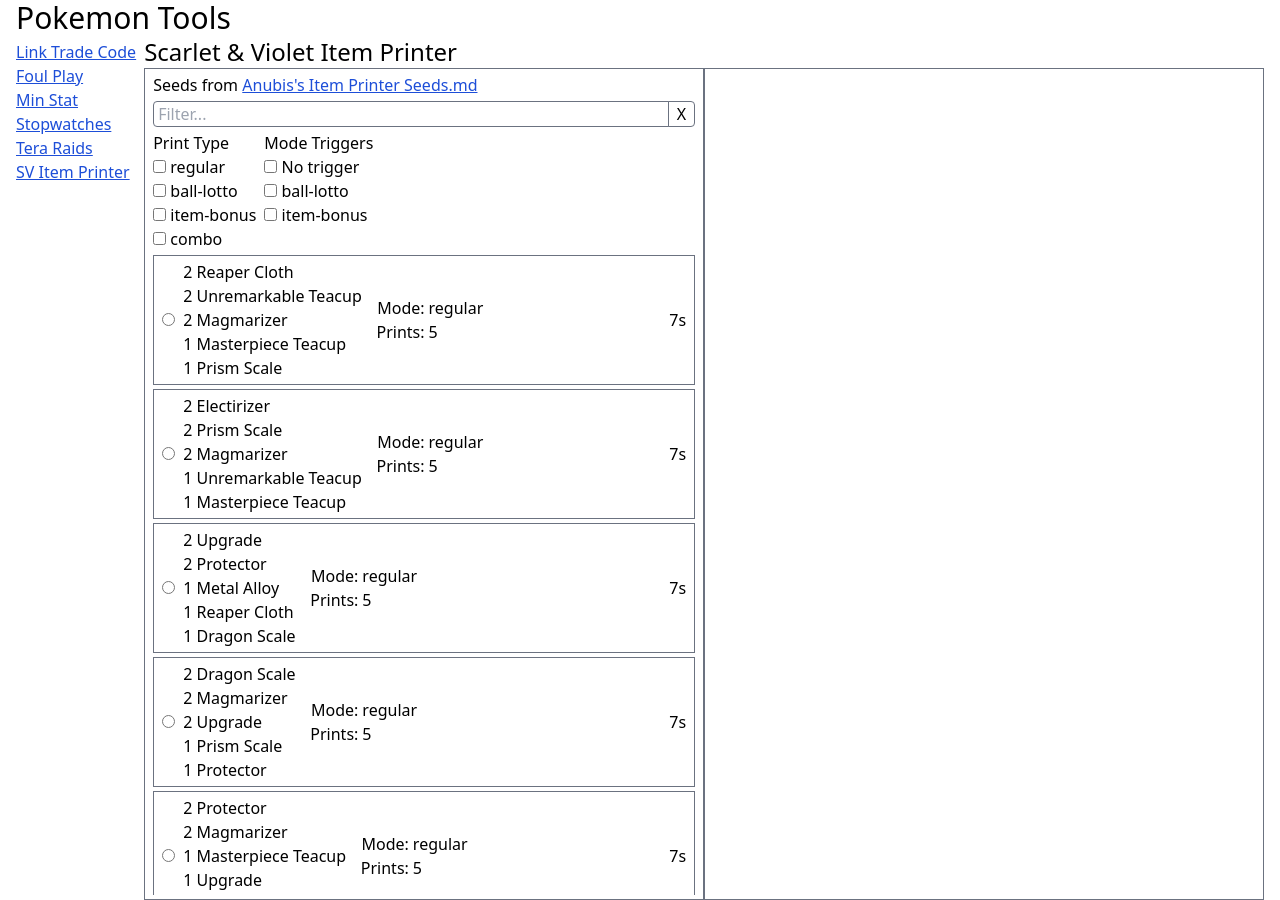
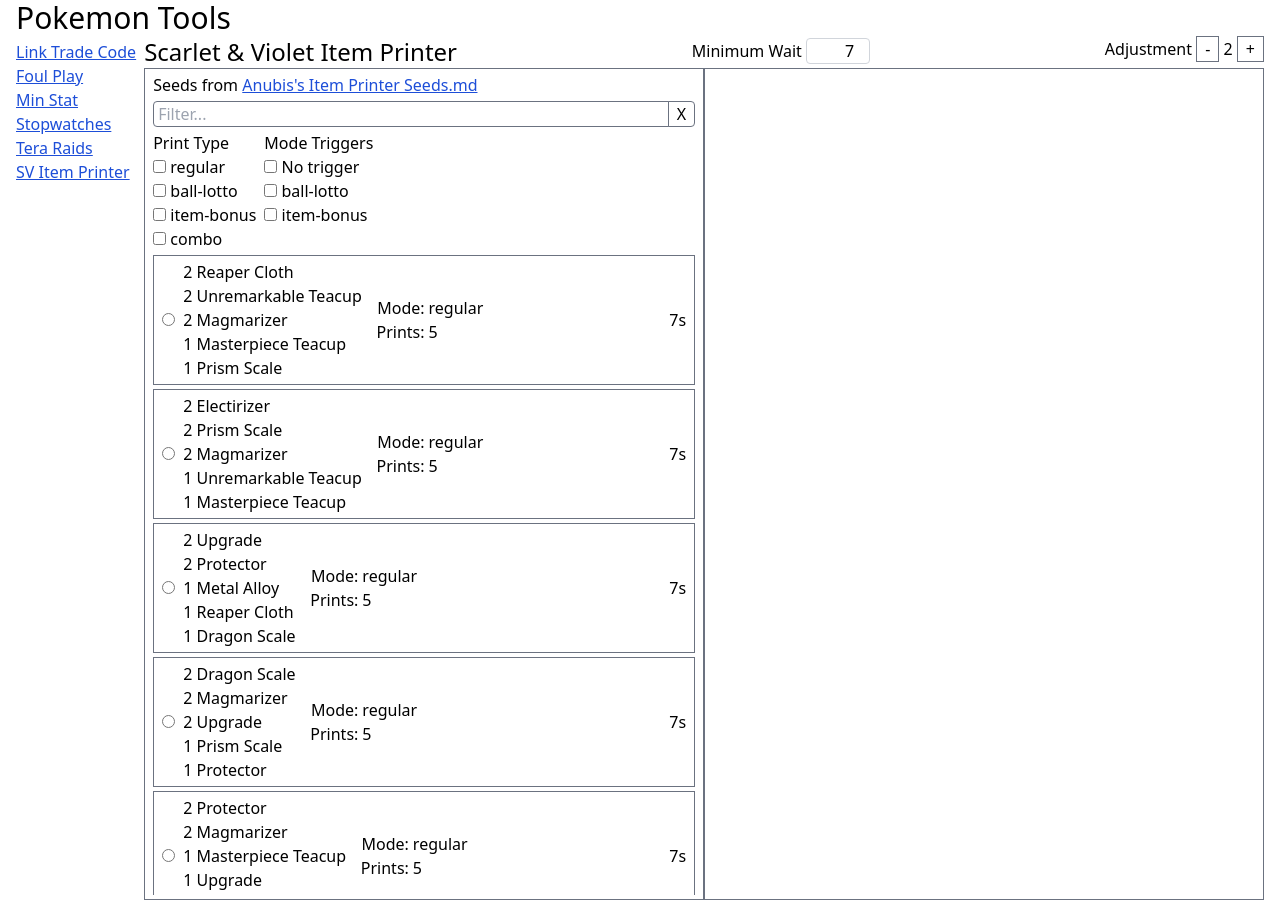
Before and after one commit to nick-ng/pokemon-tools, a React (Vite) app: page /sv-item-printer in a window 1280 px wide. Built offline with nearby package versions, Linux system fonts and the light colour scheme.

Commit message:
feat: controls to adjust the min time and adjust time

```diff
--- a/src/components/foul-play/index.tsx
+++ b/src/components/foul-play/index.tsx
@@ -13,7 +13,6 @@
 			<label className="m-1 inline-block cursor-pointer select-none rounded-lg border border-gray-500 p-1">
 				Show All IVs:{" "}
 				<input
-					className=""
 					checked={minIVMaxShow === 31}
 					type="checkbox"
 					onChange={() => {
--- a/src/components/min-stat/index.tsx
+++ b/src/components/min-stat/index.tsx
@@ -14,7 +14,6 @@
 			<label className="m-1 inline-block cursor-pointer select-none rounded-lg border border-gray-500 p-1">
 				Show All IVs:{" "}
 				<input
-					className=""
 					checked={minIVMaxShow === 31}
 					type="checkbox"
 					onChange={() => {
--- a/src/components/sv-item-printer/chosen-target.tsx
+++ b/src/components/sv-item-printer/chosen-target.tsx
@@ -49,10 +49,16 @@
 						the remaining time.
 					</li>
 				</ol>
-				<p className="mb-2">
-					If you keep missing timing, try changing the "Adjustment Time". There is some fade-out/in
-					time which might be different on the different consoles.
+				<h4>Hints</h4>
+				<p>
+					After you press "A" to set the time, you can press "Home" twice to get back into the game.
+					The first press goes back to the home screen, the second press opens the game.
 				</p>
+				<p>
+					If you keep missing timing, try changing the "Adjustment". There is some fade-out/in time
+					which might be different on the different consoles.
+				</p>
+				<hr className="mb-2" />
 			</details>
 			<div className="grid grid-cols-2">
 				<div>Required Bonus</div>
--- a/src/components/sv-item-printer/index.tsx
+++ b/src/components/sv-item-printer/index.tsx
@@ -12,7 +12,6 @@
 	const { options, setOptions } = useOptions();
 	const [targets, setTargets] = useState<SvItemPrinterTarget[]>([]);
 	const [filterString, setFilterString] = useState("");
-	const [isMobileChooserOpen, setIsMobileChooserOpen] = useState(false);
 	const [chosenPrintTypes, setChosenPrintTypes] = useState<string[]>([]);
 	const [chosenModeTriggers, setChosenModeTriggers] = useState<string[]>([]);
 
@@ -72,7 +71,52 @@
 
 	return (
 		<div className="w-full">
-			<h2>Scarlet & Violet Item Printer</h2>
+			<div className="flex flex-row justify-between">
+				<h2>Scarlet & Violet Item Printer</h2>
+				<div className="group relative">
+					Minimum Wait{" "}
+					<input
+						className="w-16"
+						type="number"
+						value={options.svItemPrinterMinSeconds}
+						onChange={(event) => {
+							setOptions({
+								svItemPrinterMinSeconds: event.currentTarget.valueAsNumber,
+							});
+						}}
+					/>
+					<div className="absolute top-full hidden border border-gray-500 bg-white p-2 group-hover:block">
+						Seeds that have a shorter wait than this will set the time to the previous minute and
+						the wait time will be increased by a minute.
+					</div>
+				</div>
+				<div>
+					Adjustment{" "}
+					<button
+						className="border border-gray-500 px-2"
+						type="button"
+						onClick={() => {
+							setOptions({
+								svItemPrinterAdjustSeconds: options.svItemPrinterAdjustSeconds - 1,
+							});
+						}}
+					>
+						-
+					</button>{" "}
+					{options.svItemPrinterAdjustSeconds}{" "}
+					<button
+						className="border border-gray-500 px-2"
+						type="button"
+						onClick={() => {
+							setOptions({
+								svItemPrinterAdjustSeconds: options.svItemPrinterAdjustSeconds + 1,
+							});
+						}}
+					>
+						+
+					</button>
+				</div>
+			</div>
 			<div className="lg:grid lg:grid-cols-2">
 				<details className="lg:hidden">
 					<summary>Item Printer Seeds</summary>
@@ -138,7 +182,7 @@
 					</div>
 					<div className="mb-2 flex flex-col items-stretch gap-1">
 						{visibleTargets.length > 0 ? (
-							visibleTargets.map((t, index) => (
+							visibleTargets.map((t) => (
 								<PrintTarget
 									key={t.id}
 									target={t}
@@ -148,7 +192,6 @@
 										setOptions({
 											svItemPrinterChosenTarget: t.id,
 										});
-										setIsMobileChooserOpen(false);
 									}}
 								/>
 							))
--- a/src/components/sv-item-printer/print-target.tsx
+++ b/src/components/sv-item-printer/print-target.tsx
@@ -27,7 +27,7 @@
 			<div>
 				<input type="radio" checked={checked} readOnly />
 			</div>
-			<div className="">
+			<div>
 				{target.itemList.map((i) => {
 					const isIrrelevant =
 						filterString && !i.item.toLowerCase().includes(filterString.toLowerCase());
```
